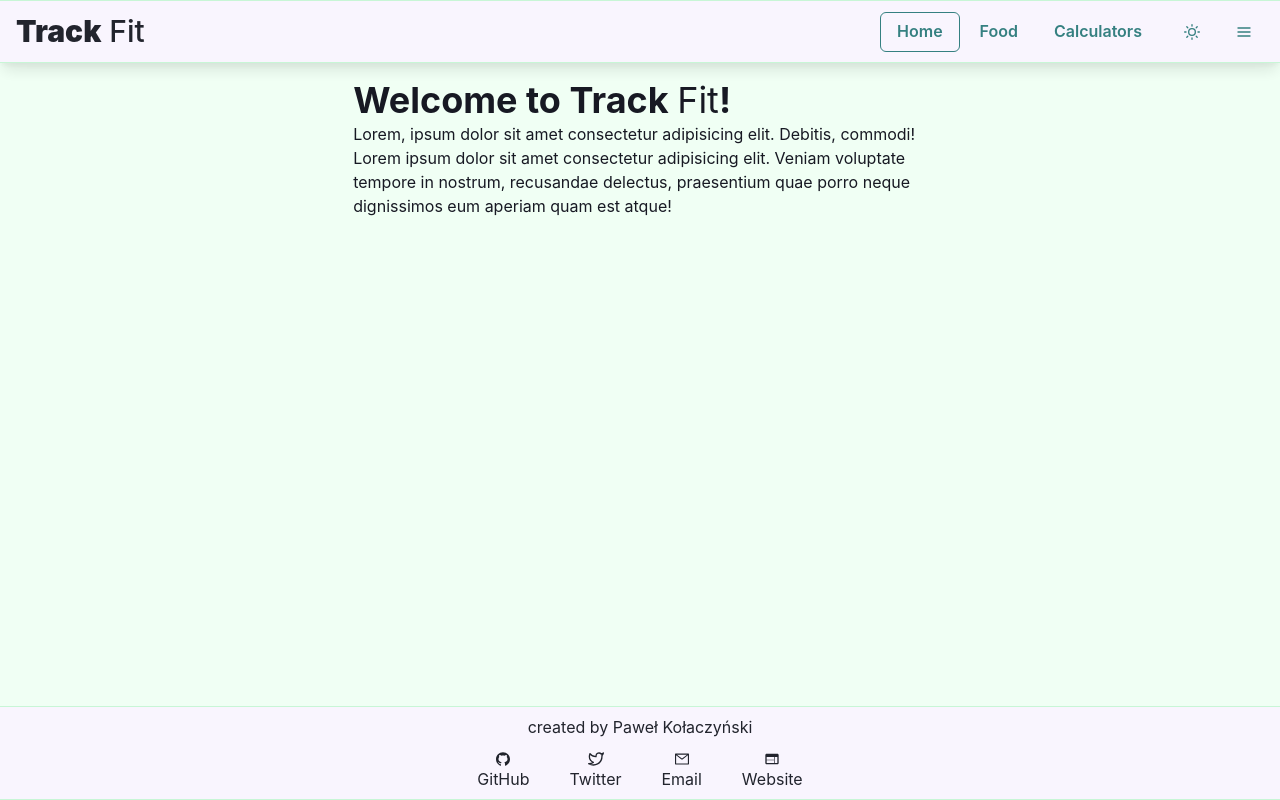
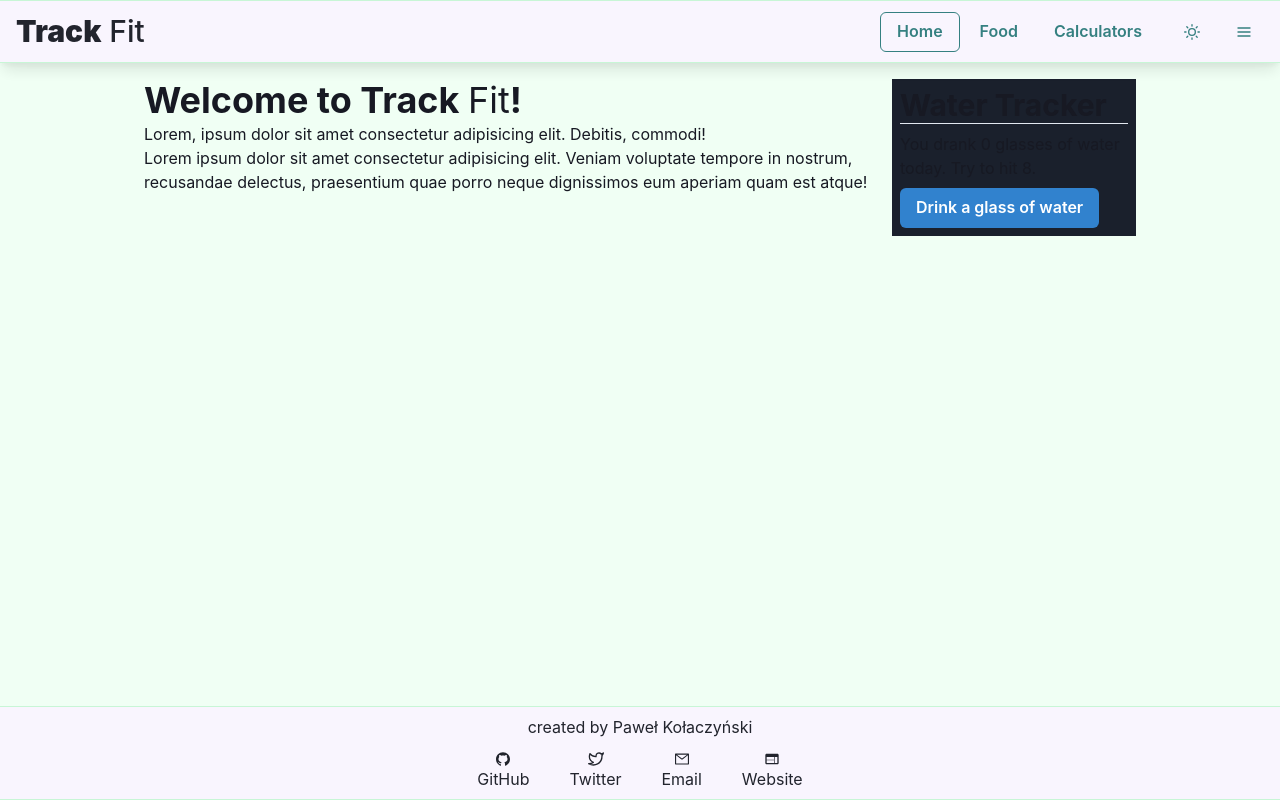
Before and after one commit to kolaczyn/fit-tracker, a Next.js app: page / in a window 1280 px wide. Built offline with nearby package versions, Linux system fonts and the light colour scheme.

Commit message:
add sticky sidebar with a basic water tracker

```diff
--- a/src/components/layout/GeneralLayout.tsx
+++ b/src/components/layout/GeneralLayout.tsx
@@ -1,7 +1,14 @@
-import { Flex, Container, Spacer, useColorModeValue } from '@chakra-ui/react';
+import {
+  Flex,
+  Container,
+  useColorModeValue,
+  Box,
+  Grid,
+} from '@chakra-ui/react';
 import React from 'react';
 import { Footer } from './Footer';
 import { Navbar } from './Navbar';
+import { Sidebar } from '../sidebar';
 
 export const GeneralLayout: React.FC = ({ children }) => {
   const bg = useColorModeValue('green.50', 'gray.900');
@@ -9,7 +16,12 @@ export const GeneralLayout: React.FC = ({ children }) => {
   return (
     <Flex direction="column" minH="100vh" bg={bg} color={color}>
       <Navbar />
-      <Container flexGrow={1} my="4">{children}</Container>
+      <Container maxW="container.lg" flexGrow={1} my="4">
+        <Grid templateColumns="3fr 1fr" gap="4">
+          <Box>{children}</Box>
+          <Sidebar />
+        </Grid>
+      </Container>
       <Footer />
     </Flex>
   );
--- a/src/components/layout/Navbar.tsx
+++ b/src/components/layout/Navbar.tsx
@@ -1,5 +1,5 @@
 import { Box, Flex, HStack, Spacer } from '@chakra-ui/react';
-import React from 'react';
+import React, { RefObject, useRef } from 'react';
 
 import { ColorSchemeSwitch } from '../ui/ColorSchemeSwitch';
 import { Logo } from '../ui/Logo';
@@ -14,7 +14,7 @@ export const Navbar: React.FC = ({}) => {
         <Logo />
         <Spacer />
         <HStack spacing={2}>
-          <Box display={["none", "none", "initial"]}>
+          <Box display={['none', 'none', 'initial']}>
             <NavLinks />
           </Box>
           <ColorSchemeSwitch />
--- /dev/null
+++ b/src/components/sidebar/WaterTracker.tsx
@@ -0,0 +1,25 @@
+import { Box, Button, Heading, Text } from '@chakra-ui/react';
+import React, { useState } from 'react';
+
+interface WaterTrackerProps {}
+
+// 8 glasses per day (about 2 liters)
+const WATER_GOAL = 8
+
+export const WaterTracker: React.FC<WaterTrackerProps> = ({}) => {
+  const [glassesDrank, setGlassesDrank] = useState(0);
+
+  const hitGoalMessage = glassesDrank >= 8 ? 'Good job! 👍' : 'Try to hit 8.'
+  const incrementGlasses = () => setGlassesDrank(old => old + 1);
+  return (
+    <Box p="2" bg="gray.800">
+      <Heading fontSize="3xl" borderBottomWidth="1px" mb="1">
+        Water Tracker
+      </Heading>
+      <Text my="2">You drank {glassesDrank} glasses of water today. {hitGoalMessage}</Text>
+      <Button colorScheme="blue" onClick={incrementGlasses}>
+        Drink a glass of water
+      </Button>
+    </Box>
+  );
+};
--- /dev/null
+++ b/src/components/sidebar/index.tsx
@@ -0,0 +1,15 @@
+import { BoxProps, Heading, Text, VStack } from '@chakra-ui/layout';
+import { Box } from '@chakra-ui/react';
+import React from 'react';
+import { WaterTracker } from './WaterTracker';
+
+export const Sidebar: React.FC = () => {
+  return (
+    <Box>
+      {/* the top is hardcoded to offset the sticky navbar */}
+      <VStack position="sticky" top="80px">
+        <WaterTracker />
+      </VStack>
+    </Box>
+  );
+};
```
